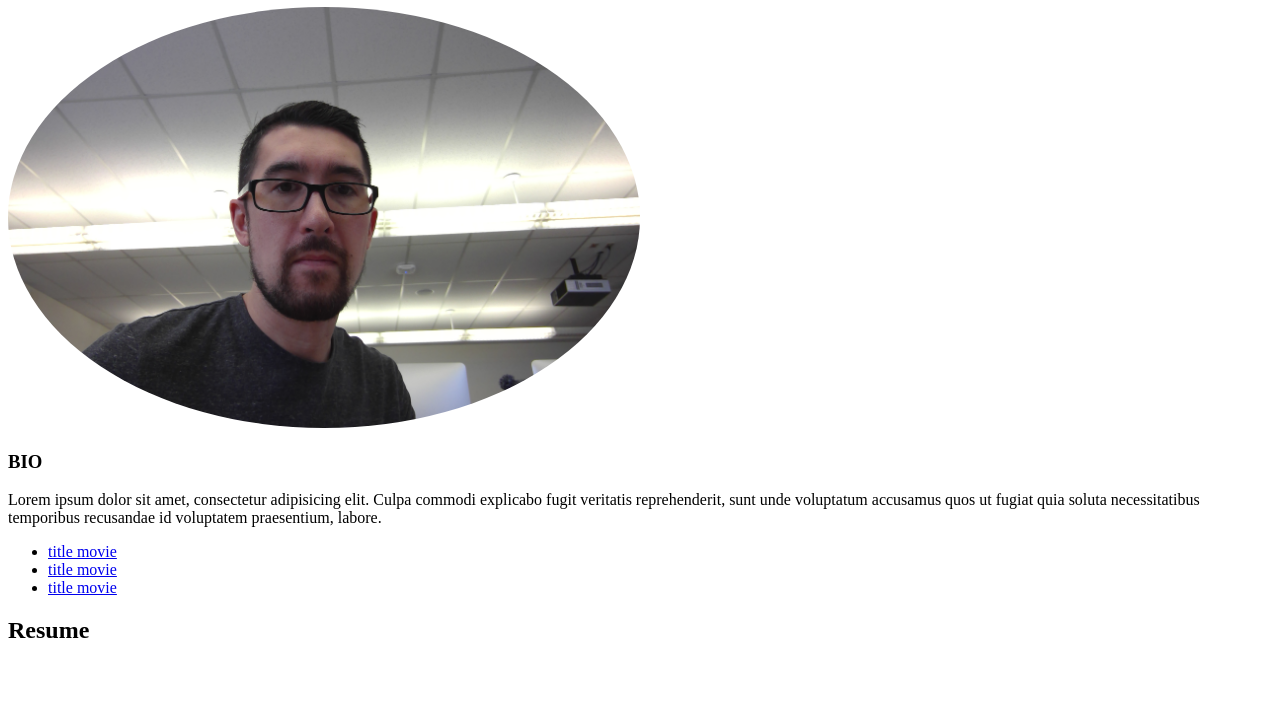
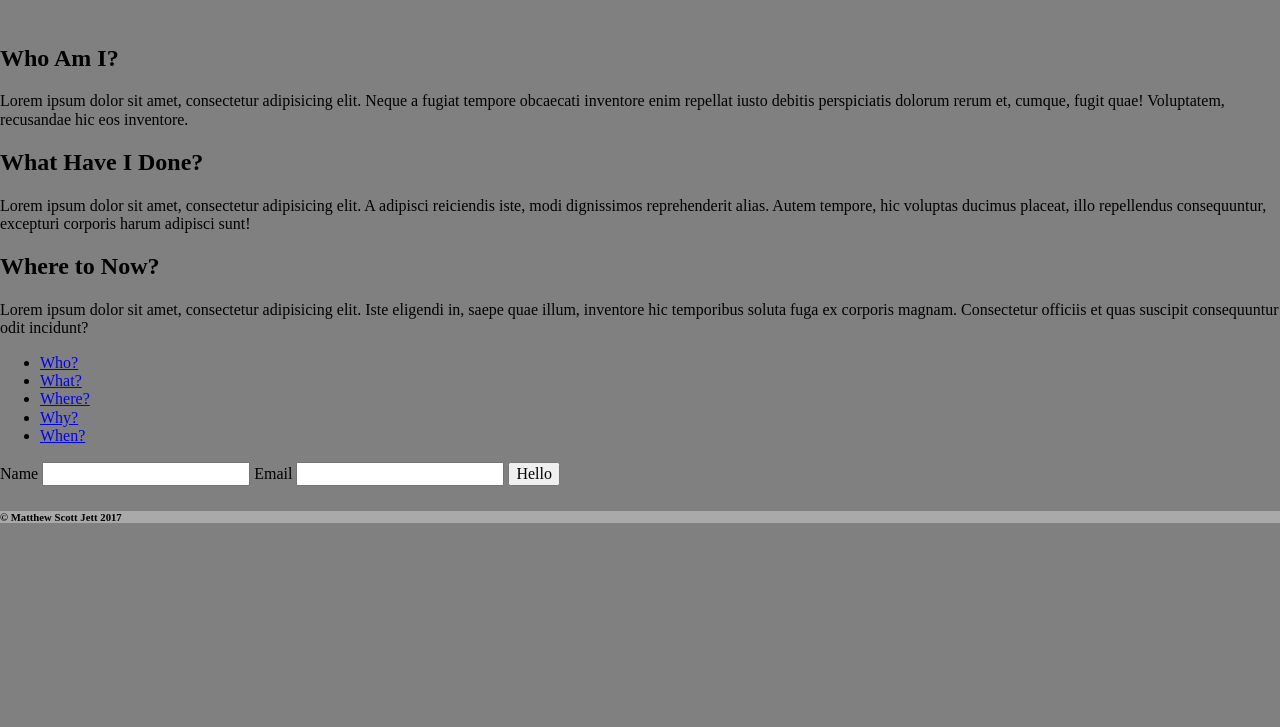
Before and after one commit to MattJett-EWU/MattJett.github.io, a plain HTML site: page index.html in a window 1280 px wide. Shown: the part 73-800 px from the top of the page. Drawn offline with nearby package versions, Linux system fonts and the light colour scheme.

Commit message:
refreshed repository

```diff
--- a/css/styles.css
+++ b/css/styles.css
@@ -1,8 +1,22 @@
-img.profile-image {
-    width: 50%;
-    height: 50%;
-    border-radius: 50%;
+/* FONTS */
+
+
+/* LAYOUT */
+/*header*/
+header {
+	background: lightgray;
 }
-.profile-image-hover {
 
+/*body*/
+body {
+	background: grey;
 }
+
+/*footer*/
+footer {
+	background: darkgray;
+}
+/* TYPOGRAPHY */
+
+
+/* BUTTONS */
--- a/index.html
+++ b/index.html
@@ -4,24 +4,86 @@
     <meta charset="UTF-8" />
     <title>Matthew Jett</title>
 
-    <link rel="stylesheet" href="css/styles.css">
+    <!-- For RWD -->
+	<meta name="viewport" content="width=device-width, initial-scale=1">
+    <!-- Normalize -->
+  	<link rel="stylesheet" href="https://cdnjs.cloudflare.com/ajax/libs/normalize/5.0.0/normalize.min.css">
+
+	<!-- My Styles -->
+	<link rel="stylesheet" href="css/styles.css">
 </head>
-<body>
-    <h1>Matthew Jett</h1>
 
-    <img class="profile-image" src="img/WIN_20170109_10_50_03_Pro.jpg" alt="" />
+<main>
+	<header>
+		<h1>Matt Jett</h1>
+	</header>
 
-    <h3>BIO</h3>
-    <p>Lorem ipsum dolor sit amet, consectetur adipisicing elit. Culpa commodi explicabo fugit veritatis reprehenderit, sunt unde voluptatum accusamus quos ut fugiat quia soluta necessitatibus temporibus recusandae id voluptatem praesentium, labore.</p>
+	<body>
+		<!-- Background Image -->
+		<article>
+			<section>
+				<img src="" alt="">
+			</section>
+		</article>
 
-    <ul>
-        <li><a href="http://">title movie</a></li>
-        <li><a href="http://">title movie</a></li>
-        <li><a href="http://">title movie</a></li>
-    </ul>
+		<!-- Part I (bio + resume) -->
+		<article>
+			<section>
+				<h2>Who Am I?</h2>
+				<p>Lorem ipsum dolor sit amet, consectetur adipisicing elit. Neque a fugiat tempore obcaecati inventore enim repellat iusto debitis perspiciatis dolorum rerum et, cumque, fugit quae! Voluptatem, recusandae hic eos inventore.</p>
+			</section>
 
-    <h2>Resume</h2>
+			<section>
+				<h2>What Have I Done?</h2>
+				<p>Lorem ipsum dolor sit amet, consectetur adipisicing elit. A adipisci reiciendis iste, modi dignissimos reprehenderit alias. Autem tempore, hic voluptas ducimus placeat, illo repellendus consequuntur, excepturi corporis harum adipisci sunt!</p>
+			</section>
+		</article>
 
+		<!-- Part II (afterwards) -->
+		<article>
+			<section>
+				<h2>Where to Now?</h2>
+				<p>Lorem ipsum dolor sit amet, consectetur adipisicing elit. Iste eligendi in, saepe quae illum, inventore hic temporibus soluta fuga ex corporis magnam. Consectetur officiis et quas suscipit consequuntur odit incidunt?</p>
+			</section>
+		</article>
 
-</body>
+		<!-- Navigation -->
+		<aside>
+			<nav>
+				<ul>
+					<!-- top of home page -->
+					<li><a href="index.html">Who?</a></li>
+					<!-- left middle of home page -->
+					<li><a href="bio.html">What?</a></li>
+					<!-- right middle of home page -->
+					<li><a href="goals.html">Where?</a></li>
+					<!-- link to portfolio page -->
+					<li><a href="portfolio.html">Why?</a></li>
+					<!-- bottom of home page -->
+					<li><a href="contact.html">When?</a></li>
+				</ul>
+			</nav>
+		</aside>
+
+		<!-- Contact Form -->
+		<aside>
+			<section>
+				<form action="https://formspree.io/matthew.jett@eagles.ewu.edu" method="POST">
+
+				<label for="name">Name</label>
+				<input type="text" name="name"/>
+
+				<label for="email">Email</label>
+				<input type="text" name="email"/>
+
+				<input type="submit" value="Hello"/>
+				</form>
+			</section>
+		</aside>
+	</body>
+
+	<footer>
+		<h6>© Matthew Scott Jett 2017</h6>
+	</footer>
+</main>
 </html>
```
Also changed, not shown: README.txt (added), img/10fbwaSwoop4032a.jpg (deleted), img/WIN_20170109_10_50_03_Pro.jpg (deleted), 1 other file.
